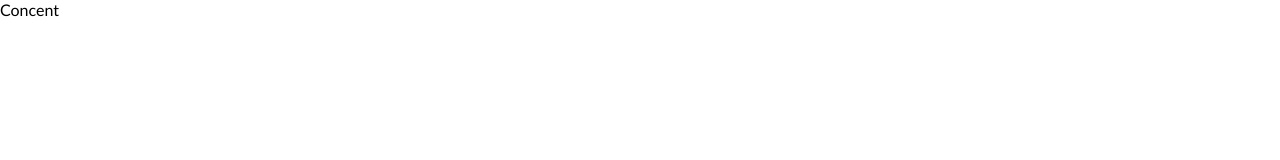
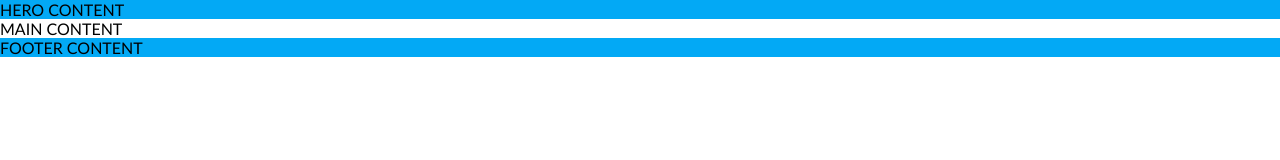
Before and after one commit to lazauninke/8-coming-soon, a website: page index.html in a window 1280 px wide. Drawn offline with Linux system fonts and the light colour scheme.

Commit message:
layout commit

```diff
--- /dev/null
+++ b/css/custom.css
@@ -0,0 +1,6 @@
+.bg-main-color {
+    background-color: var(--color-main);
+  }
+  .bg-secondary-color {
+    background-color: var(--color-secondary);
+  }
--- /dev/null
+++ b/css/layout.css
@@ -0,0 +1,4 @@
+body {
+    display: grid;
+    grid-template-columns: 1fr;
+  }
--- /dev/null
+++ b/css/variables.css
@@ -0,0 +1,4 @@
+:root {
+    --color-main: #03a9f5;
+    --color-secondary: #ea1e63;
+  }
--- a/index.html
+++ b/index.html
@@ -7,11 +7,23 @@
     <meta name="viewport" content="width=device-width, initial-scale=1.0">
     <title>Coming soon</title>
     <link rel="stylesheet" href="./css/reset.css">
+    <link rel="stylesheet" href="./css/variables.css">
+    <link rel="stylesheet" href="./css/layout.css">
+    <link rel="stylesheet" href="./css/custom.css">
 </head>
 
 <body>
-    Concent
+    <div class="bg-main-color">
+        HERO CONTENT
+    </div>
+    <main>
+        MAIN CONTENT
+    </main>
+    <footer class="bg-main-color">
+        FOOTER CONTENT
+    </footer>
 
     <script src="./js/main.js" type="module" defer></script>
 </body>
+
 </html>
```
